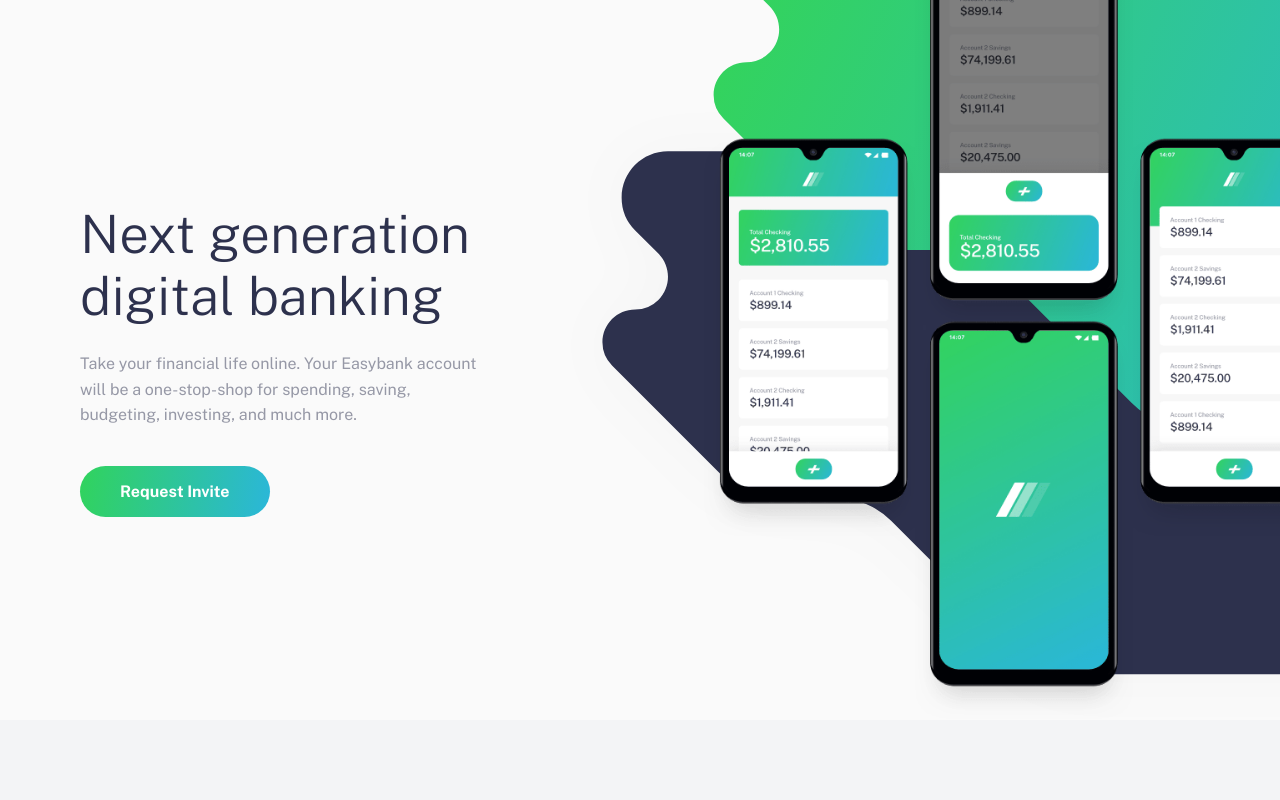
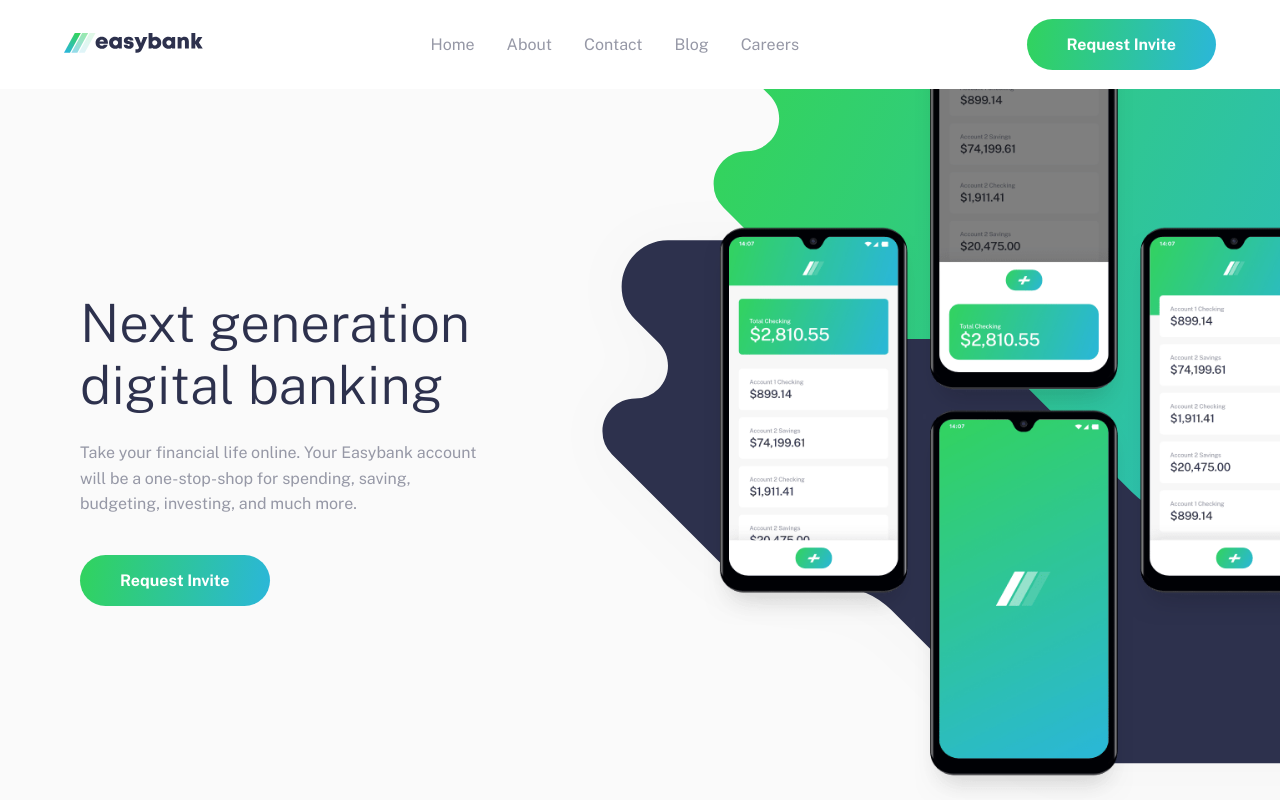
Before and after one commit to buneeIsSlo/landings, a website built with Vite: page easybank/index.html in a window 1280 px wide. Shown: the top 800 px of the page. Built offline with nearby package versions, Linux system fonts and the light colour scheme.

Commit message:
Add: Nav bar

```diff
--- a/easybank/index.html
+++ b/easybank/index.html
@@ -12,6 +12,23 @@
 </head>
 
 <body>
+  <header class="header">
+    <div class="header-container container">
+      <a href="" class="header-logo">
+        <img src="src/assets/images/logo.svg" alt="easybank">
+      </a>
+      <nav class="header-nav">
+        <ul class="nav-list">
+          <li class="nav-item"><a href="#">Home</a></li>
+          <li class="nav-item"><a href="#">About</a></li>
+          <li class="nav-item"><a href="#">Contact</a></li>
+          <li class="nav-item"><a href="#">Blog</a></li>
+          <li class="nav-item"><a href="#">Careers</a></li>
+        </ul>
+      </nav>
+      <a href="" class="header-cta cta bg-brand">Request Invite</a>
+    </div>
+  </header>
   <main>
     <section id="hero-section" class="hero">
       <div class="hero-container container">
--- /dev/null
+++ b/easybank/src/scss/layout/_header.scss
@@ -0,0 +1,26 @@
+@use "../utils/" as *;
+
+.header {
+    background-color: $c-neutral-100;
+    padding-block: 1.2rem;
+
+    &-container {
+        display: flex;
+        justify-content: space-between;
+        align-items: center;
+    }
+
+    &-nav {
+        .nav-list {
+            display: flex;
+            gap: 2em;
+
+            .nav-item {
+                a {
+                    color: $c-neutral-700;
+                    text-decoration: none;
+                }
+            }
+        }
+    }
+}
--- a/easybank/src/scss/layout/index.scss
+++ b/easybank/src/scss/layout/index.scss
@@ -1,3 +1,4 @@
+@forward "./header";
 @forward "./hero";
 @forward "./stats";
 @forward "./articles";
```
